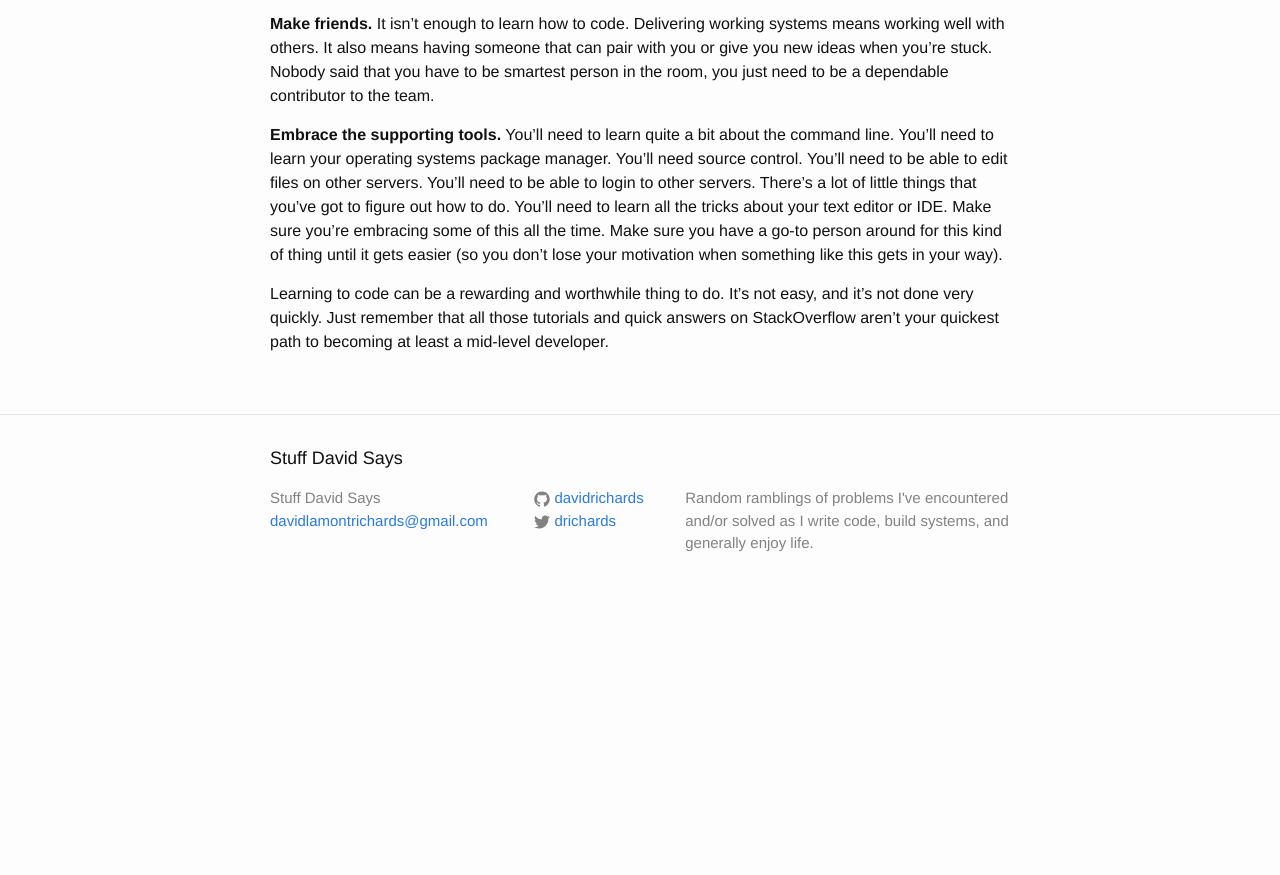
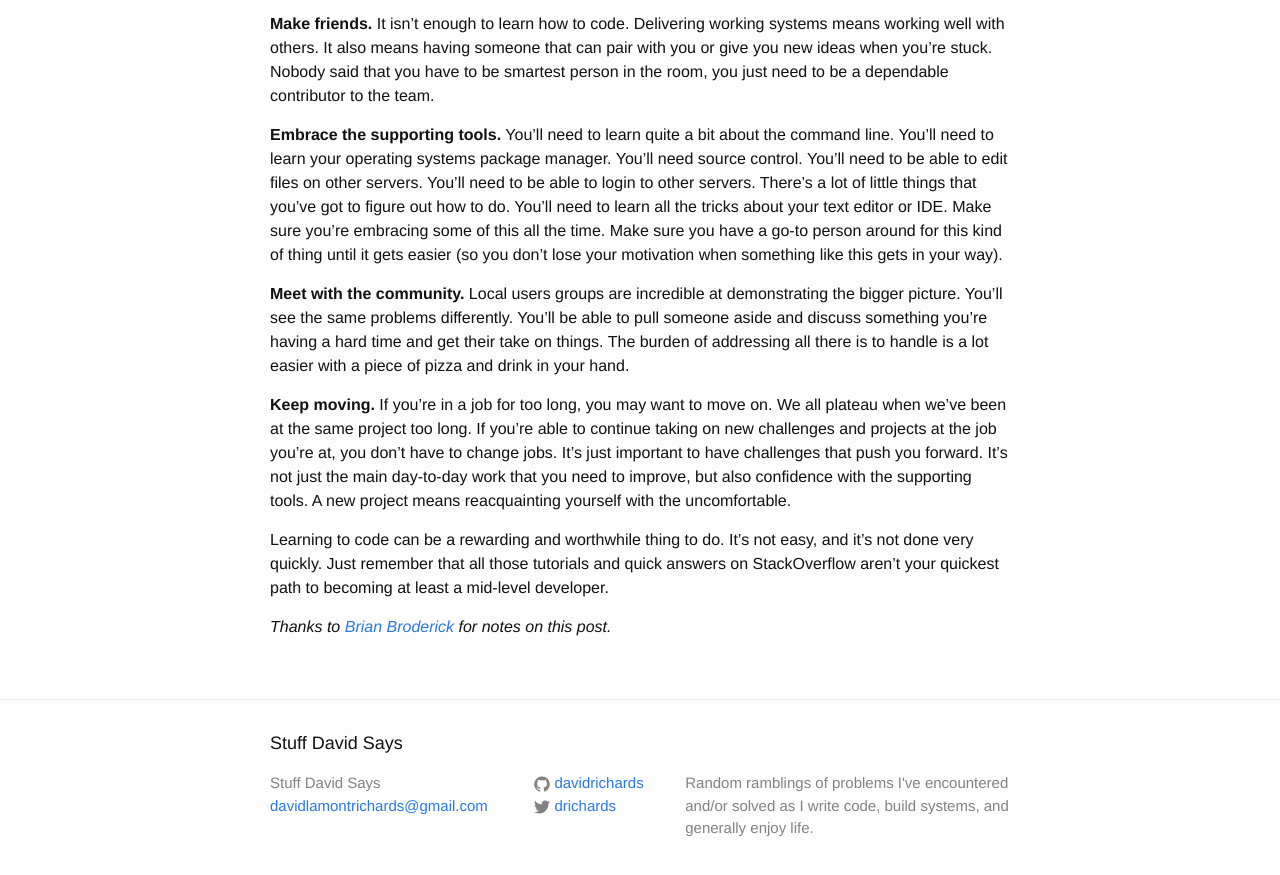
Before and after one commit to davidrichards/davidrichards.github.io, a Jekyll site: the page built from _posts/2016-3-3-junior-dev.markdown, in a window 1280 px wide and 900 px high, scrolled down 1907 px. Shown: the top 875 px of the window. Built offline with Jekyll 4.4.1, drawn with Linux system fonts in a browser that asks for light colours; before the commit the page ends 2522 px from its top, so only the background shows below that.

Commit message:
Add Brian's notes.

```diff
--- a/_posts/2016-3-3-junior-dev.markdown
+++ b/_posts/2016-3-3-junior-dev.markdown
@@ -44,4 +44,10 @@ __Make friends.__  It isn't enough to learn how to code.  Delivering working sys
 
 __Embrace the supporting tools.__ You'll need to learn quite a bit about the command line.  You'll need to learn your operating systems package manager.  You'll need source control.  You'll need to be able to edit files on other servers.  You'll need to be able to login to other servers.  There's a lot of little things that you've got to figure out how to do.  You'll need to learn all the tricks about your text editor or IDE.  Make sure you're embracing some of this all the time.  Make sure you have a go-to person around for this kind of thing until it gets easier (so you don't lose your motivation when something like this gets in your way).
 
+__Meet with the community.__  Local users groups are incredible at demonstrating the bigger picture.  You'll see the same problems differently.  You'll be able to pull someone aside and discuss something you're having a hard time and get their take on things.  The burden of addressing all there is to handle is a lot easier with a piece of pizza and drink in your hand.
+
+__Keep moving.__  If you're in a job for too long, you may want to move on.  We all plateau when we've been at the same project too long.  If you're able to continue taking on new challenges and projects at the job you're at, you don't have to change jobs.  It's just important to have challenges that push you forward.  It's not just the main day-to-day work that you need to improve, but also confidence with the supporting tools.  A new project means reacquainting yourself with the uncomfortable.
+
 Learning to code can be a rewarding and worthwhile thing to do.  It's not easy, and it's not done very quickly.  Just remember that all those tutorials and quick answers on StackOverflow aren't your quickest path to becoming at least a mid-level developer.
+
+*Thanks to [Brian Broderick](https://github.com/brianbroderick) for notes on this post.*
```
